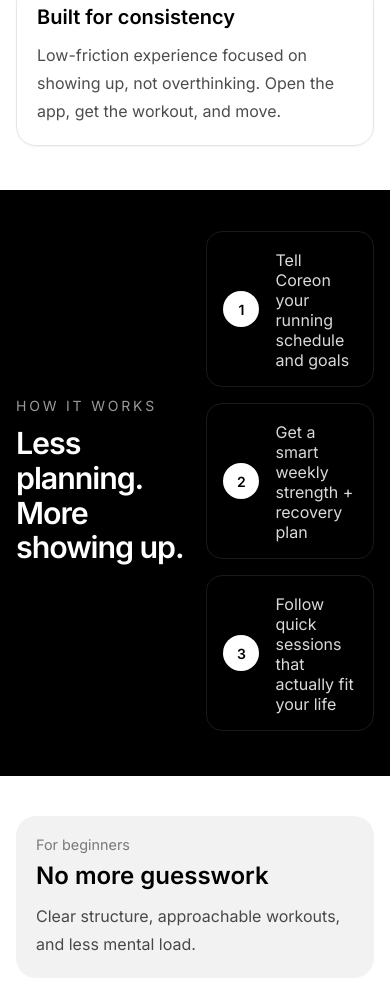
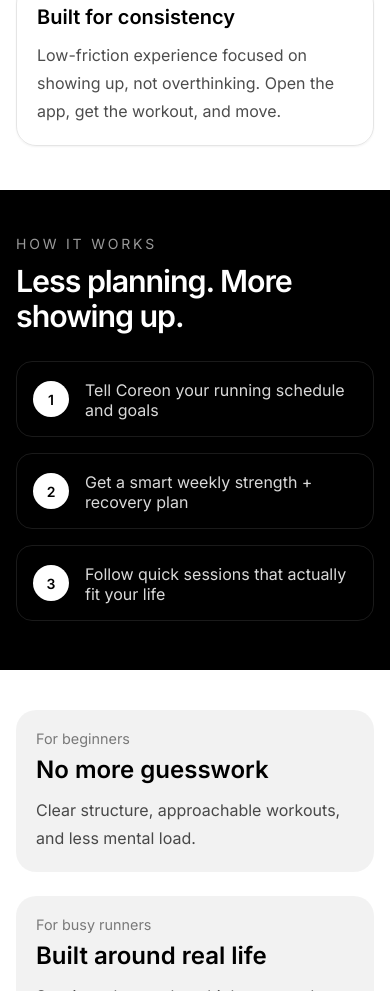
Before and after one commit to zachyangme-netizen/coreon-website, a plain HTML site: page index.html in a window 390 px wide. Shown: the part 2138-3129 px from the top of the page. Drawn offline with Linux system fonts and the light colour scheme.

Commit message:
Fix mobile how-it-works layout

```diff
--- a/styles.css
+++ b/styles.css
@@ -212,7 +212,6 @@ p {
 .plan-header,
 .workout-row,
 .demo-timer,
-.how-grid,
 .steps-list article {
   display: flex;
   align-items: center;
@@ -390,6 +389,8 @@ p {
 }
 
 .how-grid {
+  display: grid;
+  gap: 40px;
   align-items: center;
   padding-top: 80px;
   padding-bottom: 80px;
@@ -558,7 +559,6 @@ p {
 
   .how-grid {
     grid-template-columns: 1.1fr 0.9fr;
-    gap: 40px;
   }
 }
 
@@ -588,10 +588,19 @@ p {
 
   .hero-grid,
   .features-section,
-  .how-grid,
   .audience-section {
     padding-top: 40px;
     padding-bottom: 44px;
+  }
+
+  .how-grid {
+    gap: 28px;
+    padding-top: 44px;
+    padding-bottom: 48px;
+  }
+
+  .how-grid > div:first-child {
+    max-width: none;
   }
 
   .hero-grid {
```
